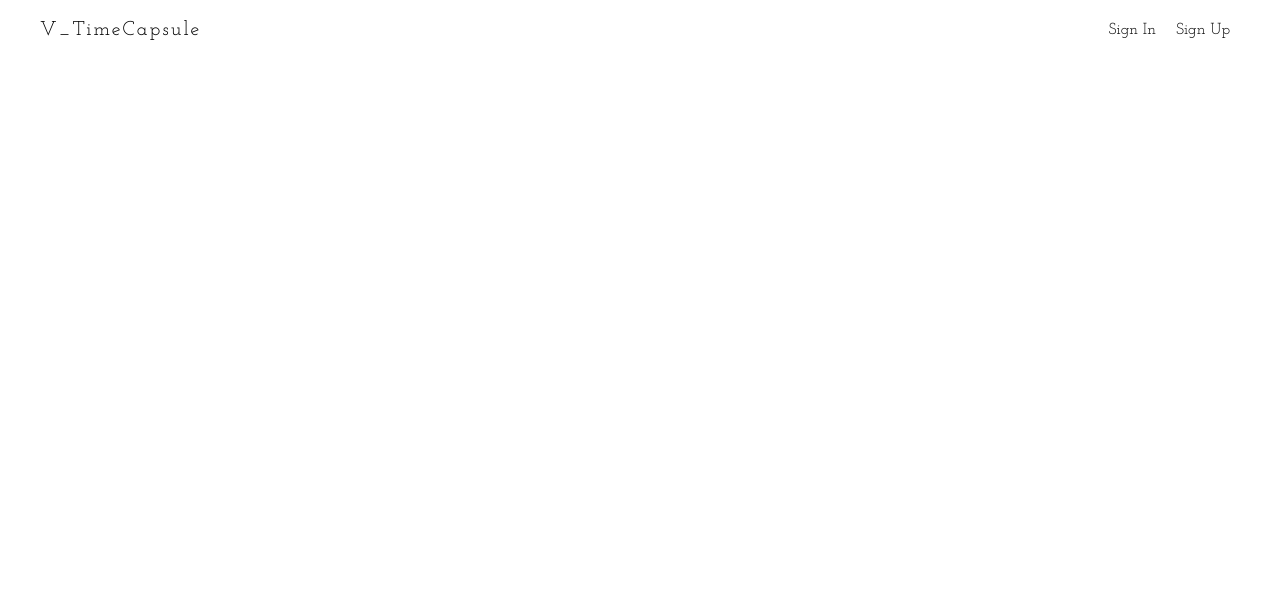
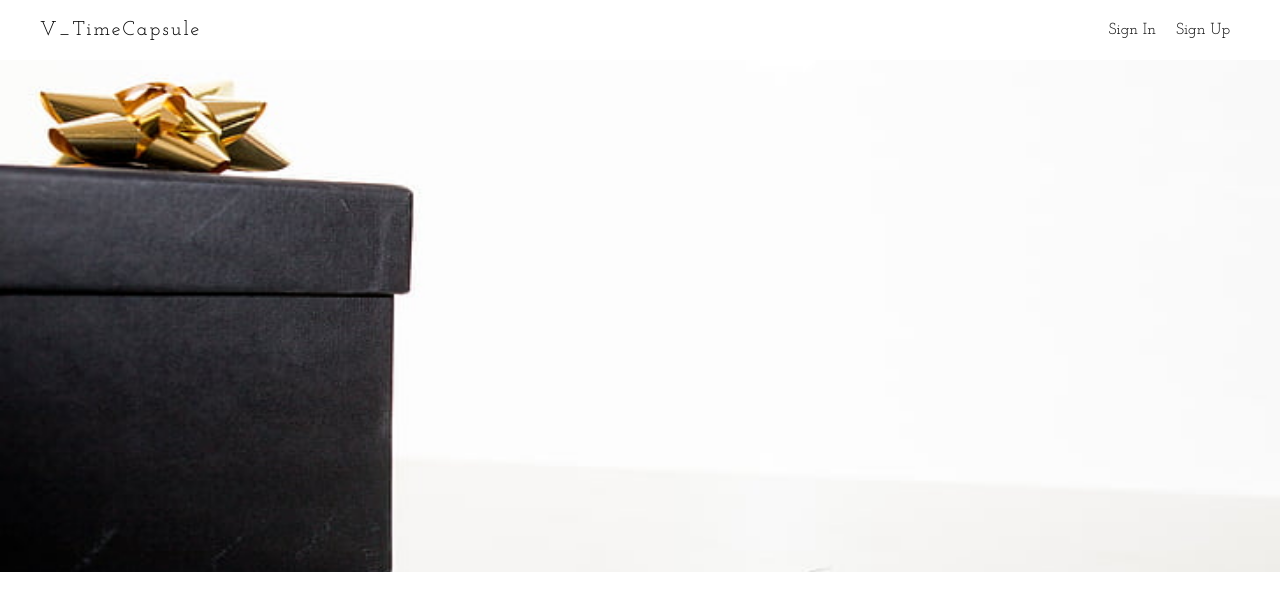
Before and after one commit to LeeJay0126/virtual_time_capsule, a React (Create React App) app: page / in a window 1280 px wide. Shown: the top 610 px of the page. Built offline with nearby package versions, Linux system fonts and the light colour scheme; the HTML template or start-up script is replaced by a standard one.

Commit message:
Hero section development in progress
Hero section is under development.
Headings needs to be added

```diff
--- a/src/App.js
+++ b/src/App.js
@@ -1,6 +1,6 @@
 import { BrowserRouter, Routes, Route } from "react-router-dom";
 import { LoginContext } from "./components/context/LoginContext";
-import Home from "../src/pages/Home";
+import Home from "./pages/Home/Home";
 import { useState } from "react";
 
 function App() {
--- a/src/pages/Home.js
+++ /dev/null
@@ -1,11 +0,0 @@
-import Nav from "../components/nav/Nav";
-
-const Home = () => {
-
-    return (
-        <div>
-            <Nav/>
-        </div>
-    );
-}
-export default Home;
--- /dev/null
+++ b/src/pages/Home/Home.css
@@ -0,0 +1,8 @@
+
+.homeHero {
+    background-image: url(../../components/images/homeHeroImg.jpg);
+    width: 100%;
+    height: 40vw;
+    background-size: cover;
+    background-position: center;
+}
--- /dev/null
+++ b/src/pages/Home/Home.js
@@ -0,0 +1,14 @@
+import Nav from "../../components/nav/Nav";
+import HomeHero from "./HomeHero";
+import './Home.css';
+
+const Home = () => {
+
+    return (
+        <div>
+            <Nav/>
+            <HomeHero/>
+        </div>
+    );
+}
+export default Home;
--- /dev/null
+++ b/src/pages/Home/HomeHero.js
@@ -0,0 +1,12 @@
+import homeHeroImg from "../../components/images/homeHeroImg.jpg";
+
+const HomeHero = ()=> {
+
+    return(
+        <main className="homeHero">
+
+        </main>
+    );
+};
+
+export default HomeHero;
```
Also changed, not shown: src/components/images/homeHeroImg.jpg (added).
